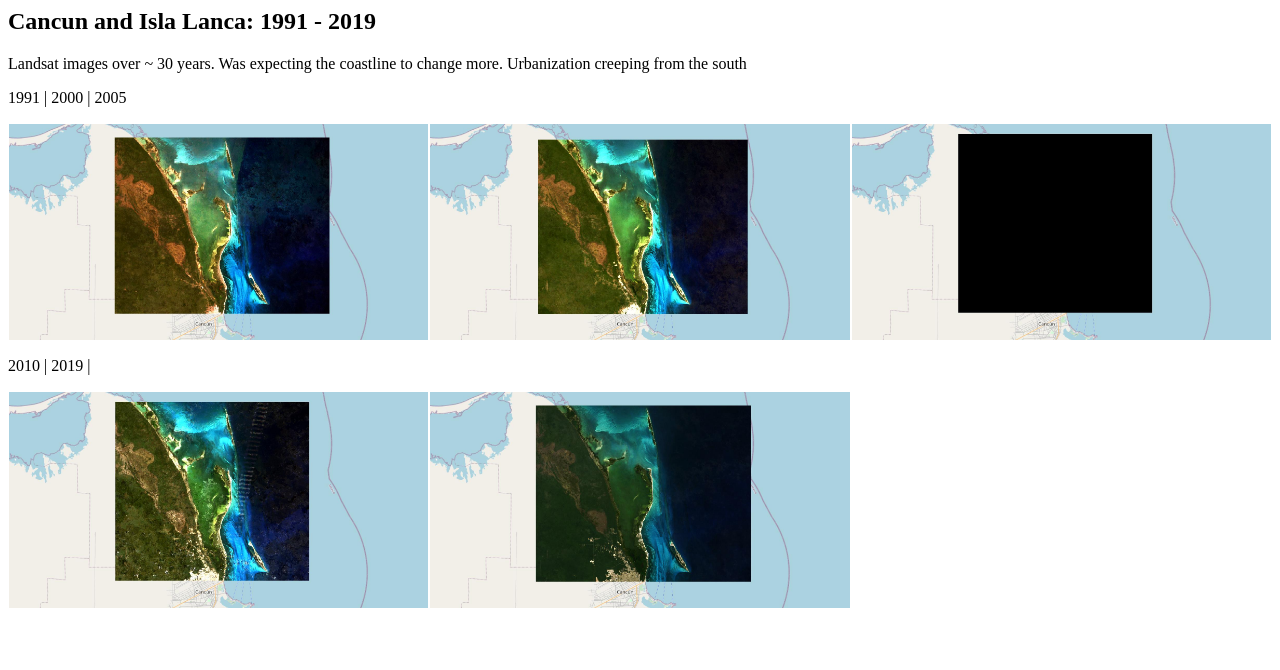
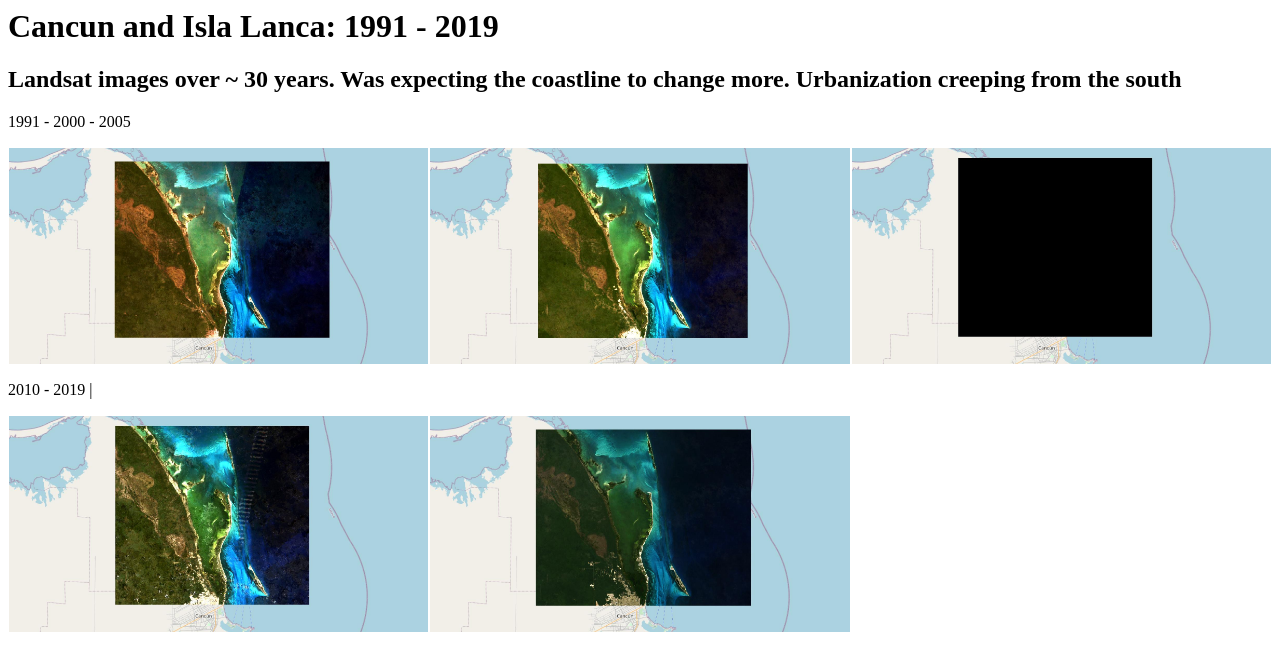
Before and after one commit to Nick-Furigay/gee_time_series, a plain HTML site: page index.html in a window 1280 px wide. Drawn offline with Linux system fonts and the light colour scheme.

Commit message:
Update index.html

```diff
--- a/index.html
+++ b/index.html
@@ -23,12 +23,12 @@
   </head>
 
   <body>
-    <h2>Cancun and Isla Lanca: 1991 - 2019</h2>
-    <p>
+    <h1>Cancun and Isla Lanca: 1991 - 2019</h1>
+    <h2>
       Landsat images over ~ 30 years. Was expecting the coastline to change
       more. Urbanization creeping from the south
-    </p>
-    <p>1991 | 2000 | 2005</p>
+    </h2>
+    <p>1991 - 2000 - 2005</p>
     <div class="row">
       <div class="column">
         <img src="CANCUN1991.jpeg" alt="1991" style="width: 100%;" />
@@ -40,7 +40,7 @@
         <img src="CANCUN2005.jpeg" alt="2005" style="width: 100%;" />
       </div>
     </div>
-    <p>2010 | 2019 |</p>
+    <p>2010 - 2019 |</p>
     <div class="row">
       <div class="column">
         <img src="CANCUN 2010.jpeg" alt="2010" style="width: 100%;" />
```
